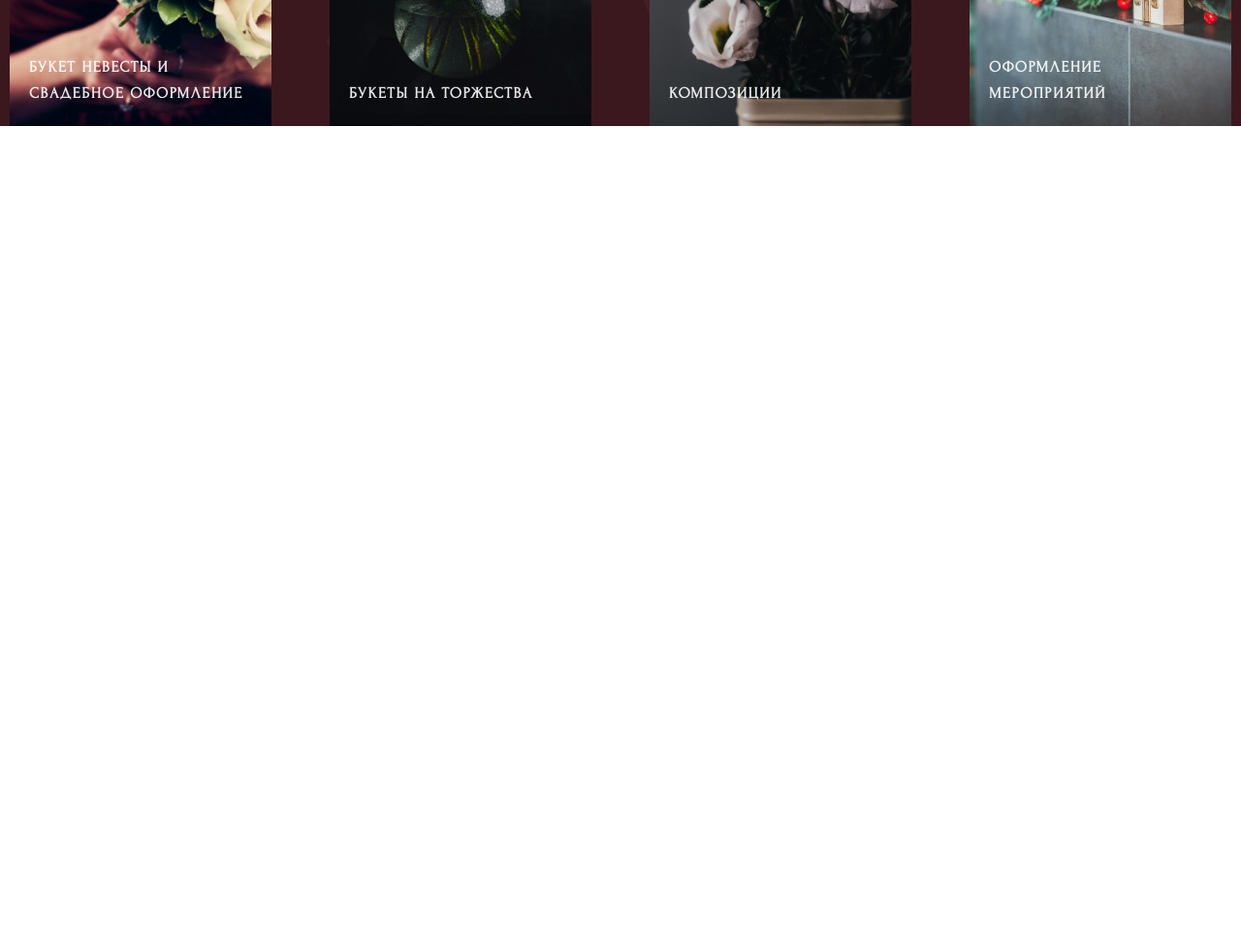
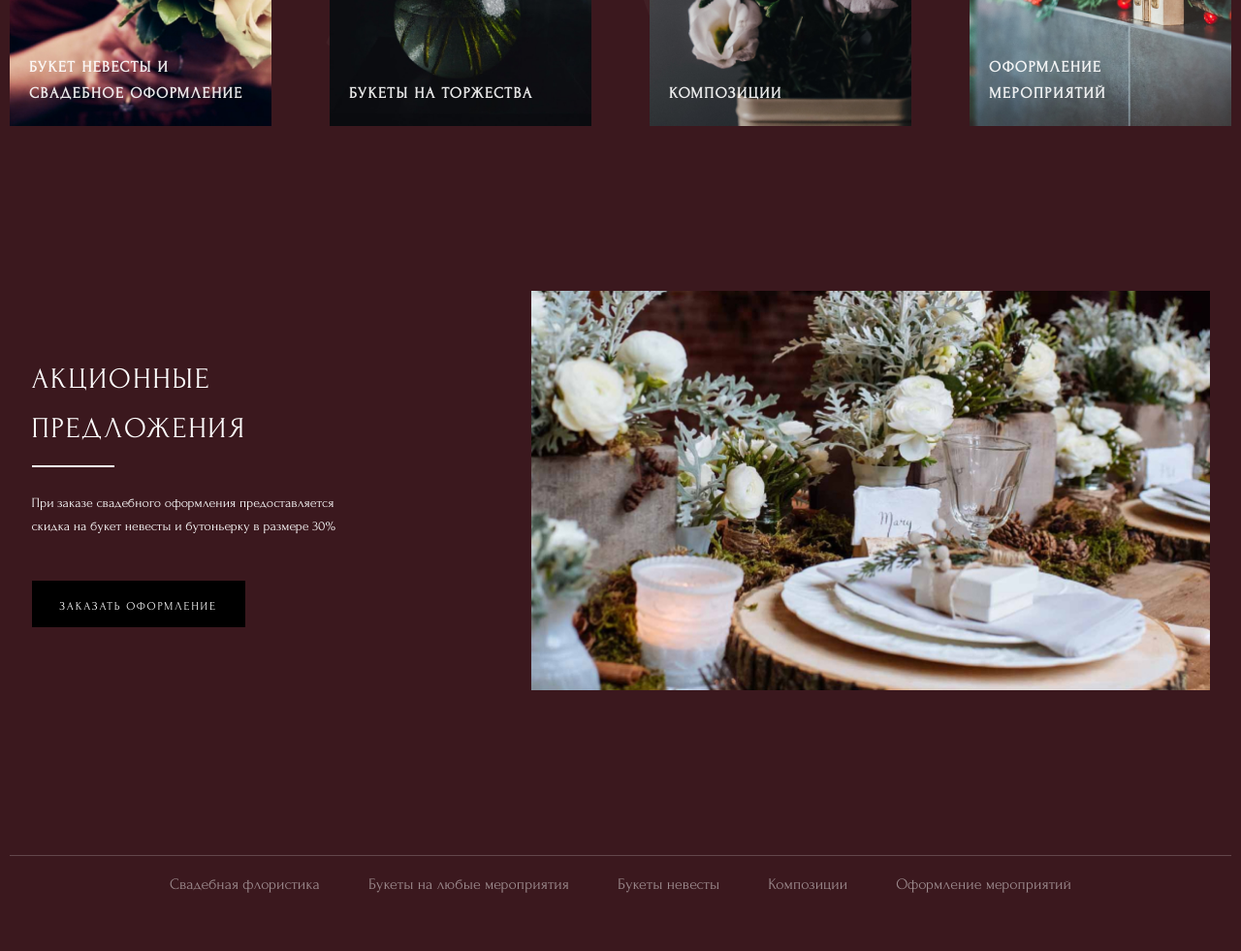
Before and after one commit to Remi208/floristry, a website built with webpack: page src/html/index.html in a window 1280 px wide. Shown: the part 1457-2438 px from the top of the page at 97% size. Before the commit the page ends 1757 px from the top, so only its background shows below. Built offline with nearby package versions, Linux system fonts and the light colour scheme; what svg4everybody would draw is missing.

Commit message:
promotion section & footer

```diff
--- a/src/html/index.html
+++ b/src/html/index.html
@@ -79,6 +79,48 @@
       </div>
     </div>
   </section>
+  <section class="promotion-block">
+    <div class="promotion-block__container">
+      <div class="promotion-block__content">
+        <div class="promotion-block__info">
+          <div class="promotion-block__title">акционные предложения</div>
+          <div class="promotion-block__text">При заказе свадебного оформления предоставляется скидка на букет невесты и бутоньерку в размере 30%</div>
+          <div class="button-holder">
+            <button class="button button-2 make-an-order">заказать оформление</button>
+          </div>
+        </div>
+        <div class="promotion-block__image">
+          <img src="../images/promotion.jpg" alt="alt">
+        </div>
+      </div>
+    </div>
+  </section>
+  <footer class="footer">
+    <div class="container">
+      <div class="footer__content">
+        <nav class="footer-nav">
+          <ul class="footer-nav__list">
+            <li class="footer-nav__item">
+              <a href="#" class="footer-nav__link">Cвадебная флористика</a>
+            </li>
+            <li class="footer-nav__item">
+              <a href="#" class="footer-nav__link">Букеты на любые мероприятия</a>
+            </li>
+            <li class="footer-nav__item">
+              <a href="#" class="footer-nav__link">Букеты невесты</a>
+            </li>
+            <li class="footer-nav__item">
+              <a href="#" class="footer-nav__link">Композиции</a>
+            </li>
+            <li class="footer-nav__item">
+              <a href="#" class="footer-nav__link">Оформление мероприятий</a>
+            </li>
+          </ul>
+        </nav>
+        <%= _.template(require('../includes/socials.html').default)(data) %>
+      </div>
+    </div>
+  </footer>
 </div>
 <%= _.template(require('../includes/js.html').default)(data) %>
 </body>
--- a/src/scss/index.scss
+++ b/src/scss/index.scss
@@ -55,6 +55,8 @@ svg{
     justify-content: space-between;
   }
   .button-holder {
+    display: flex;
+    justify-content: center;
     margin-bottom: 40px;
   }
   .socials {
@@ -125,10 +127,6 @@ svg{
   letter-spacing: 0.09em;
   text-transform: uppercase;
 }
-.button-holder {
-  display: flex;
-  justify-content: center;
-}
 .button {
   display: inline-block;
   font-family: Forum, sans-serif;
@@ -142,13 +140,20 @@ svg{
   cursor: pointer;
   outline: none;
   text-decoration: none;
+  border: none;
 }
 .button-1 {
   background-color: rgba(0, 0, 0, .6);
   border: 1px solid $white;
 }
+.button-2 {
+  background: $black;
+}
 .button.see-works {
   min-width: 200px;
+}
+.button.make-an-order {
+  min-width: 220px;
 }
 .see-catalog-button {
   cursor: pointer;
@@ -277,3 +282,88 @@ svg{
     }
   }
 }
+.promotion-block {
+  margin-bottom: 170px;
+  &__container {
+    position: relative;
+    max-width: 1235px;
+    width: 100%;
+    margin: 0 auto;
+    padding: 0 10px;
+  }
+  &__content {
+    display: flex;
+    align-items: center;
+  }
+  &__info {
+    width: 100%;
+  }
+  &__image {
+    width: 700px;
+    min-width: 700px;
+    margin-left: 165px;
+    img {
+      width: 100%;
+    }
+  }
+  &__title {
+    position: relative;
+    font-size: 30px;
+    line-height: 170%;
+    letter-spacing: 0.06em;
+    text-transform: uppercase;
+    padding-bottom: 15px;
+    margin-bottom: 25px;
+    &:after {
+      position: absolute;
+      content: '';
+      width: 85px;
+      height: 2px;
+      background: $white;
+      bottom: 0;
+      left: 0;
+    }
+  }
+  &__text {
+    margin-bottom: 45px;
+    font-size: 14px;
+    line-height: 170%;
+  }
+}
+.footer {
+  &__content {
+    padding: 20px 0 30px;
+    border-top: 1px solid rgba(255, 255, 255, 0.2);
+  }
+  &-nav {
+    &__list {
+      list-style: none;
+      margin: 0 0 30px;
+      padding: 0;
+      display: flex;
+      justify-content: center;
+    }
+    &__item {
+      margin-right: 50px;
+      &:last-child {
+        margin-right: 0;
+      }
+    }
+    &__link {
+      font-size: 16px;
+      line-height: 18px;
+      color: rgba(255, 255, 255, 0.5);
+      text-decoration: none;
+    }
+  }
+  .socials {
+    display: flex;
+    justify-content: center;
+    &__item {
+      margin-right: 50px;
+      &:last-child {
+        margin-right: 0;
+      }
+    }
+  }
+}
```
Also changed, not shown: src/images/promotion.jpg (added).
